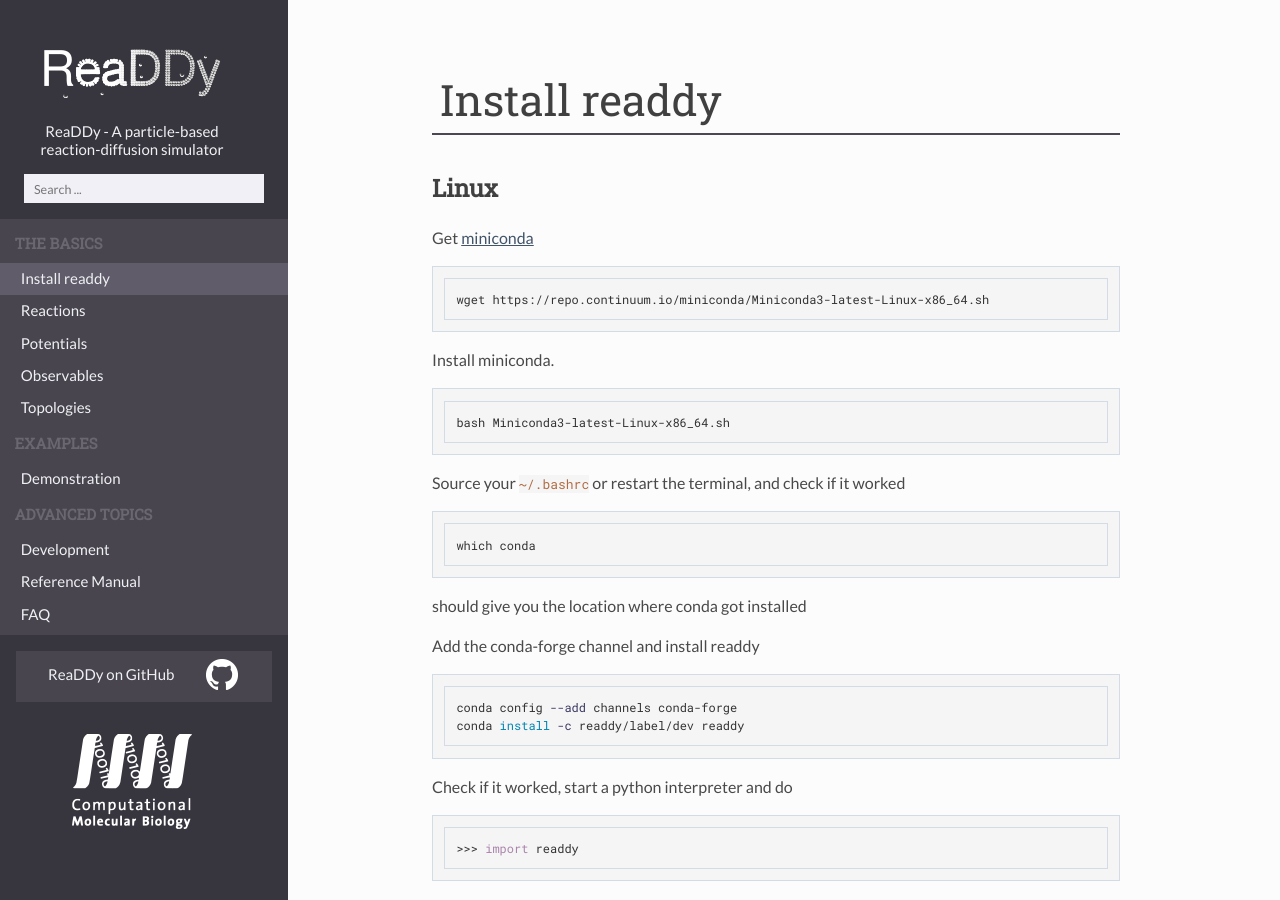
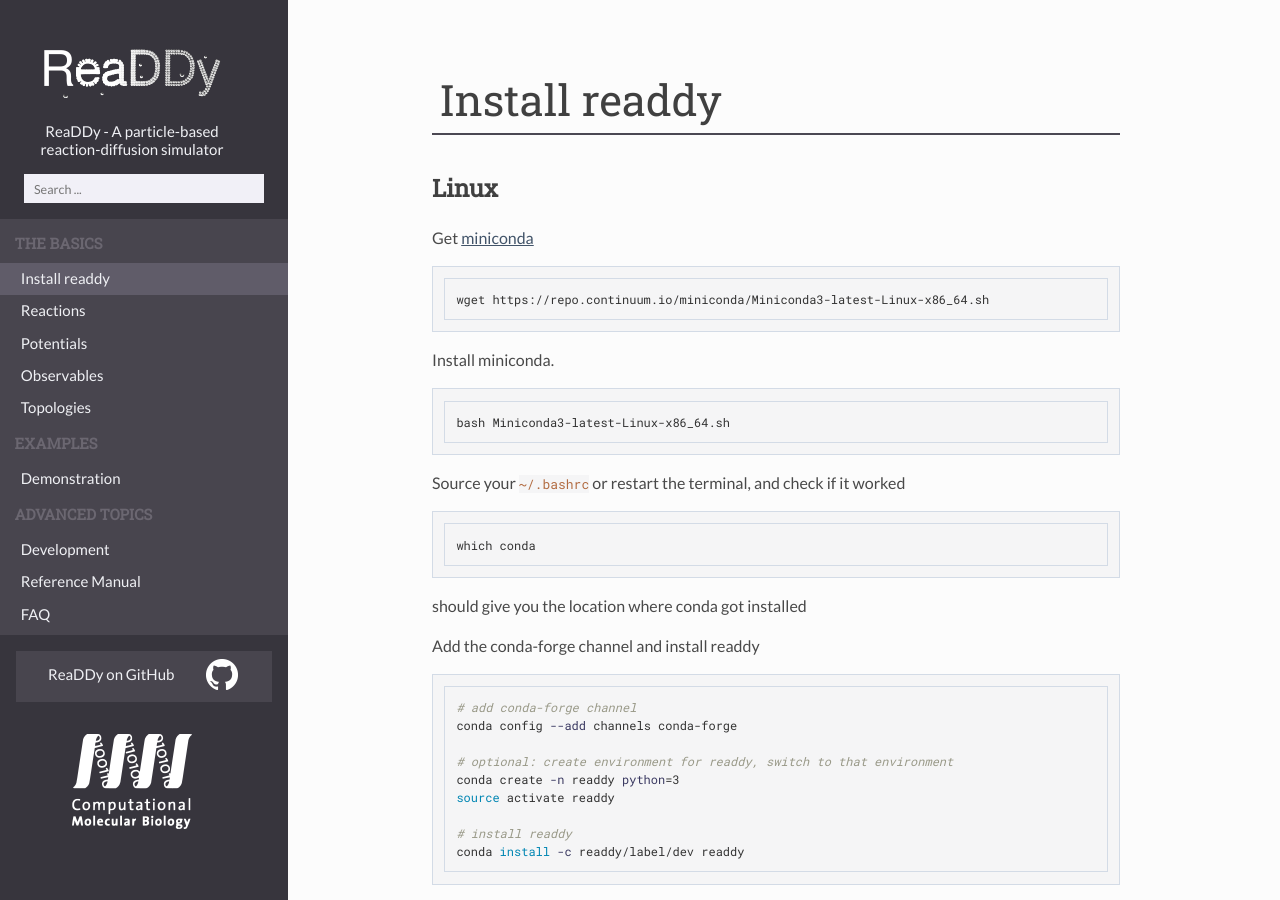
Before and after one commit to readdy/readdy_documentation, a Jekyll site: the page built from readdy_documentation/installation.md, in a window 1280 px wide. Built offline with Jekyll 4.4.1, drawn with Linux system fonts in a browser that asks for light colours.

Commit message:
installation instructions update update

````diff
--- a/readdy_documentation/installation.md
+++ b/readdy_documentation/installation.md
@@ -21,7 +21,14 @@ should give you the location where conda got installed
 
 Add the conda-forge channel and install readdy
 ```bash
+# add conda-forge channel
 conda config --add channels conda-forge
+
+# optional: create environment for readdy, switch to that environment
+conda create -n readdy python=3
+source activate readdy
+
+# install readdy
 conda install -c readdy/label/dev readdy
 ```
 Check if it worked, start a python interpreter and do
````
